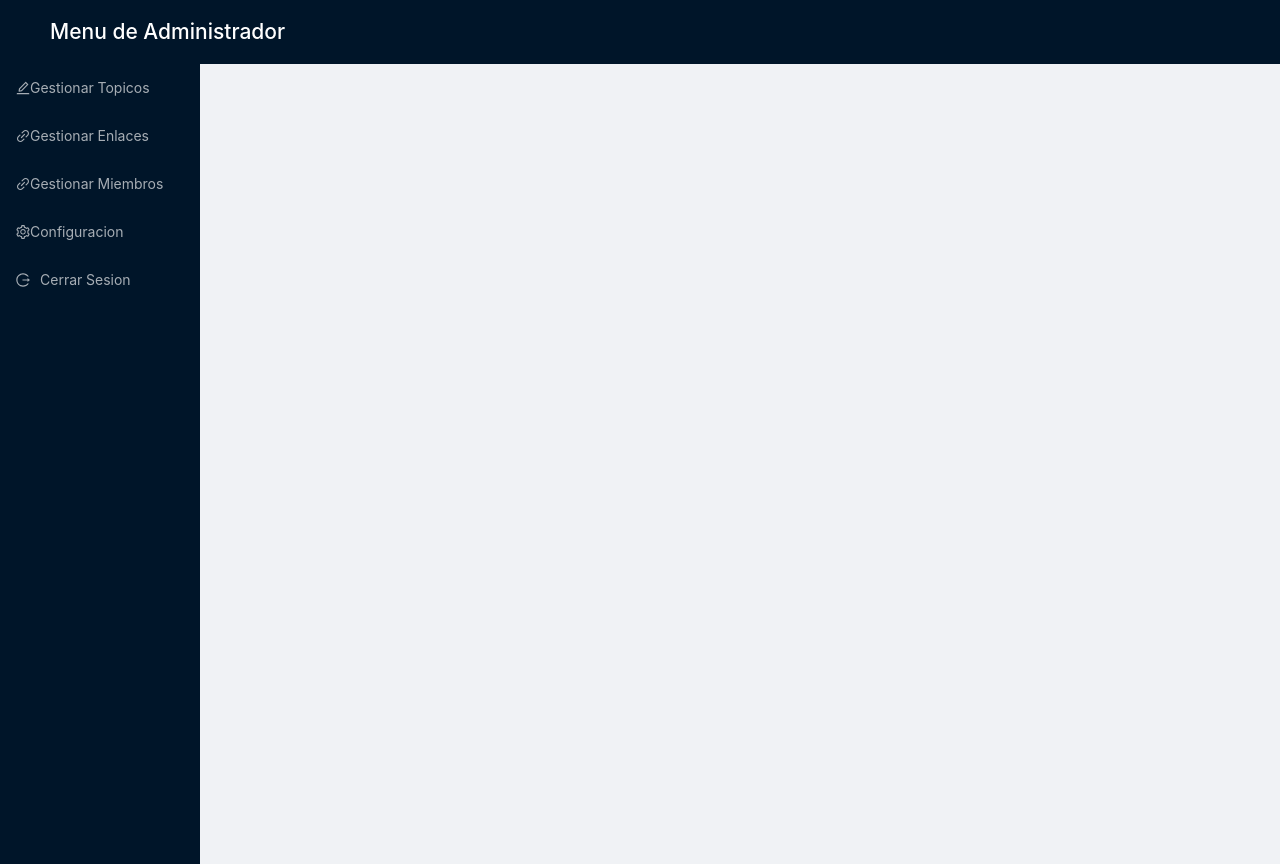
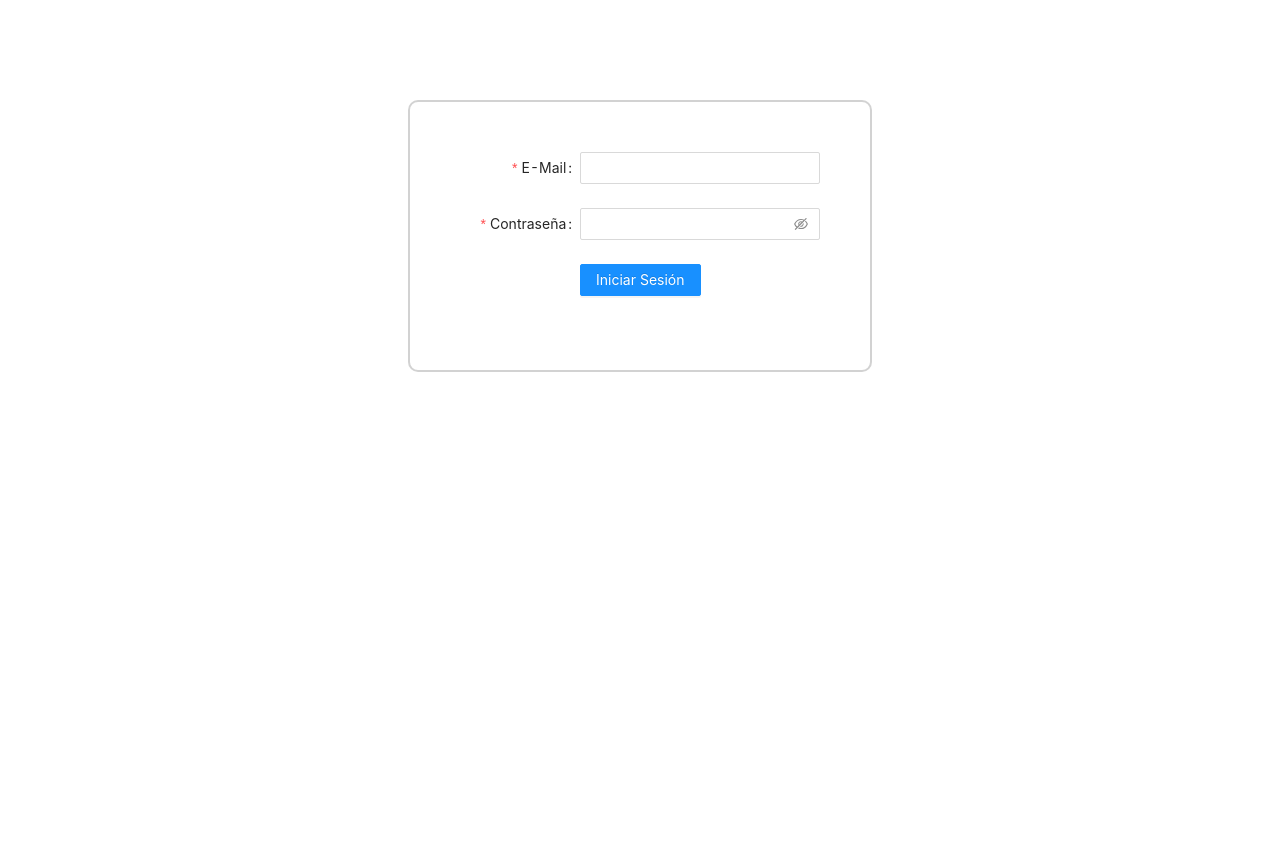
Before and after one commit to FranciscoBarafani/LasasiWebApp, a React (Create React App) app: page /admin in a window 1280 px wide. After the commit the page ends 800 px from the top, so only its background shows below. Built offline with nearby package versions, Linux system fonts and the light colour scheme; no server answers.

Commit message:
-Minor Update
-Changed Menu Icon
-Added constants.js to gitignore

```diff
--- a/src/components/SideMenu/SideMenu.js
+++ b/src/components/SideMenu/SideMenu.js
@@ -9,6 +9,7 @@ import {
   LinkOutlined,
   SettingOutlined,
   LogoutOutlined,
+  UserOutlined,
 } from "@ant-design/icons";
 
 import "./SideMenu.scss";
@@ -27,7 +28,7 @@ export default function SideMenu(props) {
         <Link to="/admin/manage-links">Gestionar Enlaces</Link>
       </Menu.Item>
       <Menu.Item key="3">
-        <LinkOutlined />
+        <UserOutlined />
         <Link to="/admin/manage-members">Gestionar Miembros</Link>
       </Menu.Item>
       <Menu.Item key="4">
--- a/src/pages/admin/admin.js
+++ b/src/pages/admin/admin.js
@@ -16,7 +16,7 @@ import LoginForm from "../../forms/LoginForm";
 
 export default function Admin() {
   //Current Logged User
-  const [user, setUser] = useState(true);
+  const [user, setUser] = useState(null);
   const [isLoading, setIsLoading] = useState(false);
 
   //Login
```
Also changed, not shown: 1 other file (tests, documents, lock files or other folders).
